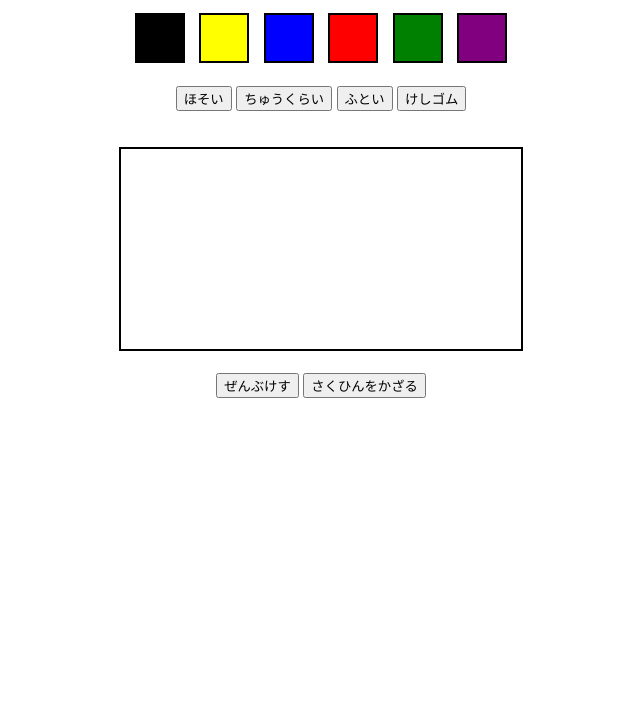
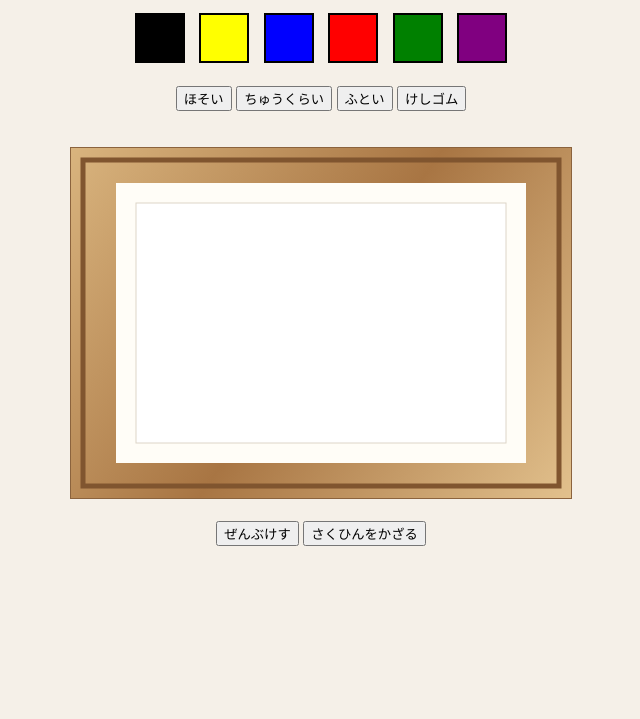
Before and after one commit to sono-togoshi/web-museum, a plain HTML site: page draw.html in a window 1280 px wide. Shown: the part 81-800 px from the top of the page, without its empty margins (319-959 px from the left). Drawn offline with nearby package versions, Linux system fonts and the light colour scheme.

Commit message:
Update draw.html

```diff
--- a/draw.html
+++ b/draw.html
@@ -1,3 +1,4 @@
+
 <!DOCTYPE html>
 <html lang="ja">
 <head>
@@ -9,13 +10,15 @@
 body {
     text-align: center;
     font-family: sans-serif;
+    background: #f5f0e8;
 }
 
 canvas {
-    border: 2px solid black;
-    background: white;
+    width: 500px;
+    height: 350px;
+    max-width: 95%;
+    border: 1px solid #8b633d;
     touch-action: none;
-    max-width: 95%;
 }
 
 .color {
@@ -42,19 +45,14 @@ button {
 <div>
 <button class="color" style="background:black"
 onclick="setColor('black')"></button>
-
 <button class="color" style="background:yellow"
 onclick="setColor('yellow')"></button>
-
 <button class="color" style="background:blue"
 onclick="setColor('blue')"></button>
-
 <button class="color" style="background:red"
 onclick="setColor('red')"></button>
-
 <button class="color" style="background:green"
 onclick="setColor('green')"></button>
-
 <button class="color" style="background:purple"
 onclick="setColor('purple')"></button>
 
@@ -68,7 +66,7 @@ onclick="setColor('purple')"></button>
 
 <br><br>
 
-<canvas id="canvas" width="400" height="200"></canvas>
+<canvas id="canvas" width="500" height="350"></canvas>
 
 <br><br>
 
@@ -79,11 +77,9 @@ onclick="setColor('purple')"></button>
 
 <p id="status" aria-live="polite"></p>
 
-<!-- Supabase -->
 <script src="https://cdn.jsdelivr.net/npm/@supabase/supabase-js@2"></script>
 
 <script>
-// index.html と同じ接続情報を設定する
 const SUPABASE_URL = "https://yapohmzbgojtaygfceel.supabase.co";
 const SUPABASE_KEY = "sb_publishable_LzzA7XlGG4Q6qGQDpf8_mA_FZepVODX";
 
@@ -91,14 +87,65 @@ const supabaseClient = window.supabase.createClient(
     SUPABASE_URL,
     SUPABASE_KEY
 );
+
 const canvas = document.getElementById("canvas");
 const ctx = canvas.getContext("2d");
 const status = document.getElementById("status");
 const uploadButton = document.getElementById("uploadButton");
 
+// 絵を描ける範囲
+const artArea = {
+    left: 65,
+    top: 55,
+    right: 435,
+    bottom: 295
+};
+
 let drawing = false;
 let currentColor = "black";
 let currentSize = 5;
+
+// 額縁と台紙を描く
+function drawFrame() {
+    // 木製の額縁
+    const wood = ctx.createLinearGradient(0, 0, 500, 350);
+    wood.addColorStop(0, "#d9b47e");
+    wood.addColorStop(0.5, "#a87543");
+    wood.addColorStop(1, "#e2c18d");
+
+    ctx.fillStyle = wood;
+    ctx.fillRect(0, 0, 500, 350);
+
+    // 額縁の内側の縁
+    ctx.strokeStyle = "#80552f";
+    ctx.lineWidth = 5;
+    ctx.strokeRect(12, 12, 476, 326);
+
+    // 白い台紙
+    ctx.fillStyle = "#fffdf7";
+    ctx.fillRect(45, 35, 410, 280);
+
+    // 絵を描く白い部分
+    ctx.fillStyle = "white";
+    ctx.fillRect(
+        artArea.left,
+        artArea.top,
+        artArea.right - artArea.left,
+        artArea.bottom - artArea.top
+    );
+
+    // 描画範囲の細い境界線
+    ctx.strokeStyle = "#ddd5c8";
+    ctx.lineWidth = 1;
+    ctx.strokeRect(
+        artArea.left,
+        artArea.top,
+        artArea.right - artArea.left,
+        artArea.bottom - artArea.top
+    );
+}
+
+drawFrame();
 
 function setColor(color) {
     currentColor = color;
@@ -110,7 +157,8 @@ function setSize(size) {
 }
 
 function setEraser() {
-    ctx.globalCompositeOperation = "destination-out";
+    currentColor = "white";
+    ctx.globalCompositeOperation = "source-over";
 }
 
 function getPosition(e) {
@@ -121,10 +169,20 @@ function getPosition(e) {
     };
 }
 
+function insideArt(p) {
+    return p.x >= artArea.left &&
+           p.x <= artArea.right &&
+           p.y >= artArea.top &&
+           p.y <= artArea.bottom;
+}
+
 canvas.addEventListener("pointerdown", function(e) {
+    const p = getPosition(e);
+    if (!insideArt(p)) return;
+
     drawing = true;
     canvas.setPointerCapture(e.pointerId);
-    const p = getPosition(e);
+
     ctx.beginPath();
     ctx.moveTo(p.x, p.y);
 });
@@ -133,6 +191,8 @@ canvas.addEventListener("pointermove", function(e) {
     if (!drawing) return;
 
     const p = getPosition(e);
+    if (!insideArt(p)) return;
+
     ctx.strokeStyle = currentColor;
     ctx.lineWidth = currentSize;
     ctx.lineCap = "round";
@@ -150,10 +210,16 @@ canvas.addEventListener("pointercancel", function() {
 });
 
 function clearCanvas() {
-    ctx.clearRect(0, 0, canvas.width, canvas.height);
+    ctx.clearRect(
+        artArea.left,
+        artArea.top,
+        artArea.right - artArea.left,
+        artArea.bottom - artArea.top
+    );
+    drawFrame();
 }
 
-// PNGをStorageにアップロードし、作品を登録する
+// PNGを保存して美術館に展示
 async function savePNG() {
     if (drawing) {
         status.textContent = "まずかいがをかきおえてね。";
@@ -164,7 +230,6 @@ async function savePNG() {
     status.textContent = "さくひんをかざっているよ……";
 
     try {
-        // 描いた絵を透明PNGに変換
         const blob = await new Promise((resolve, reject) => {
             canvas.toBlob(result => {
                 if (result) resolve(result);
@@ -172,12 +237,10 @@ async function savePNG() {
             }, "image/png");
         });
 
-        // 同じ名前にならないようにする
         const imagePath =
             "art-" + Date.now() + "-" +
             Math.random().toString(36).slice(2) + ".png";
 
-        // Storageへアップロード
         const { error: uploadError } = await supabaseClient
             .storage
             .from("art-images")
@@ -188,7 +251,6 @@ async function savePNG() {
 
         if (uploadError) throw uploadError;
 
-        // データベースに登録（16点目からは最も古い作品と入れ替え）
         const { error: rpcError } = await supabaseClient
             .rpc("add_art", {
                 p_image_path: imagePath
@@ -197,21 +259,21 @@ p_image_path: imagePath
         if (rpcError) throw rpcError;
 
         status.textContent = "さくひんをかざったよ！";
-uploadButton.disabled = true;
 
         setTimeout(() => {
             location.href = "index.html";
         }, 1500);
+
     } catch (error) {
         console.error(error);
         status.textContent =
             "うまくはかざれなかったよ。もういちどためしてね。";
-
     } finally {
         if (status.textContent !== "さくひんをかざったよ！") {
             uploadButton.disabled = false;
         }
-    }}
+    }
+}
 </script>
 
 </body>
```
Lines whose indentation alone changed are shown as unchanged.
